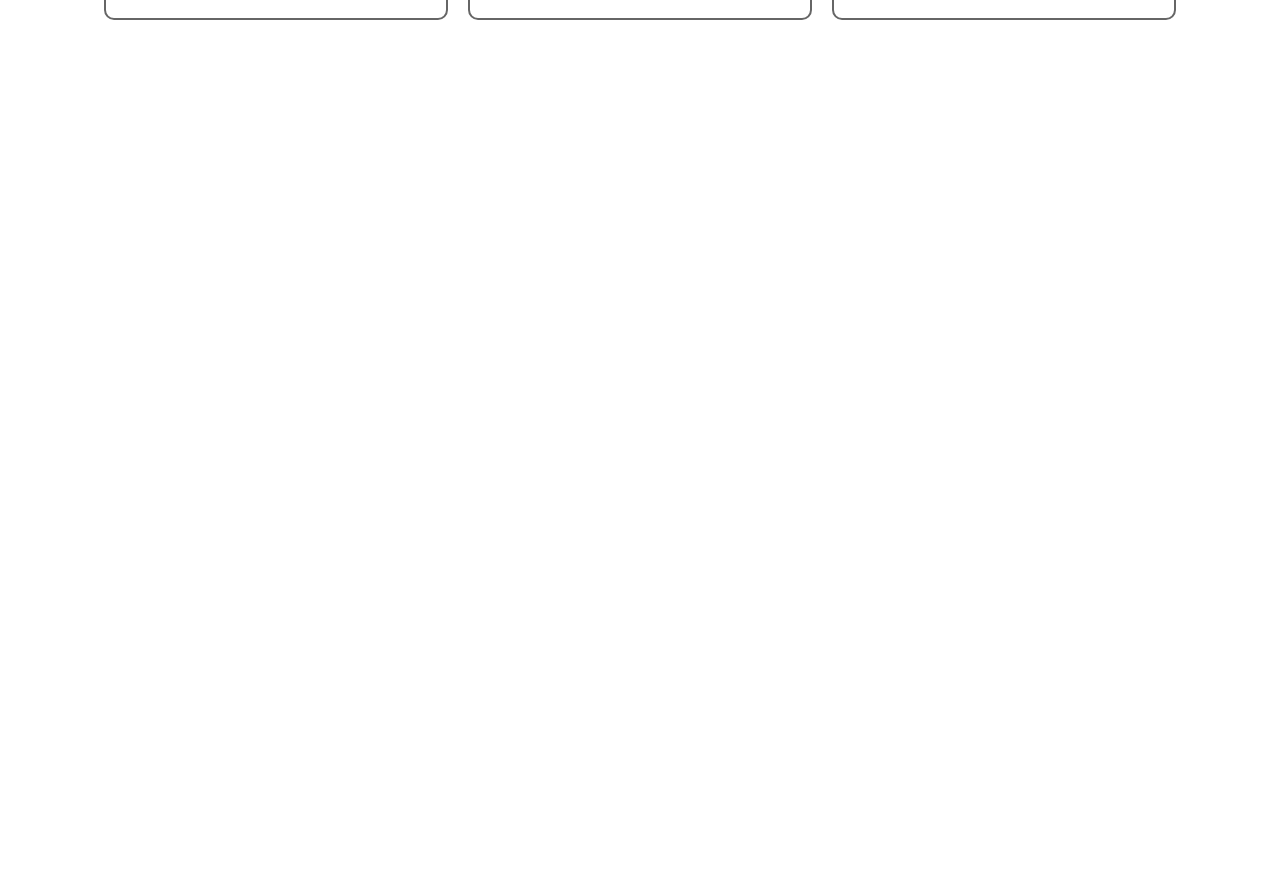
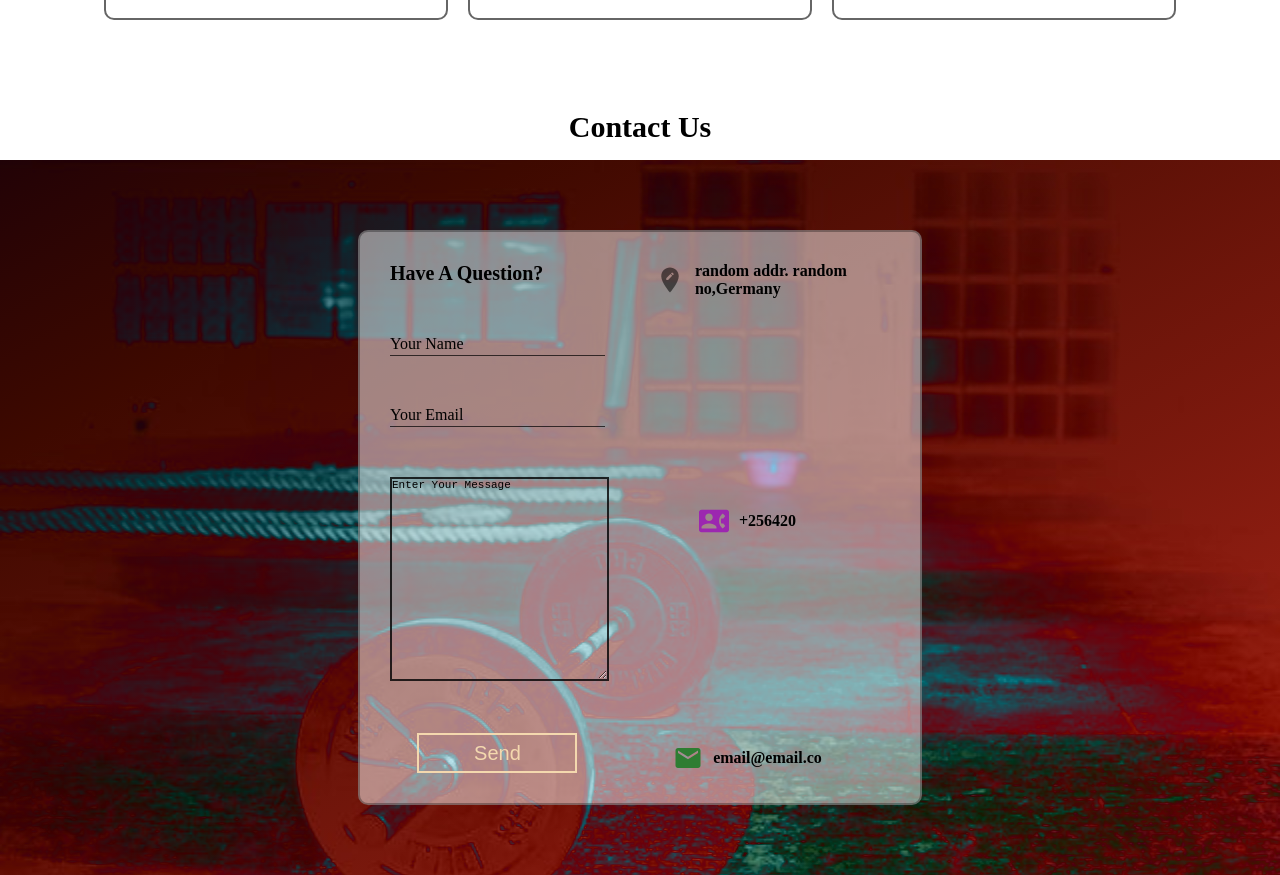
Before and after one commit to greatAlhazen/react-landing-page, a React (Create React App) app: page / in a window 1280 px wide. Shown: the part 2660-3535 px from the top of the page. Before the commit the page ends 2750 px from the top, so only its background shows below. Built offline with nearby package versions, Linux system fonts and the light colour scheme.

Commit message:
create contact section

```diff
--- a/src/App.jsx
+++ b/src/App.jsx
@@ -3,7 +3,7 @@ import Home from './components/Home';
 import Services from './components/Services';
 import About from './components/About';
 import Plans from './components/Plans';
-
+import Contact from './components/Contact';
 
 const App = () => {
   return (
@@ -13,6 +13,7 @@ const App = () => {
     <Services/>
     <About/>
     <Plans/>
+    <Contact/>
     </>
   );
 };
--- /dev/null
+++ b/src/components/Contact.jsx
@@ -0,0 +1,172 @@
+import styled from 'styled-components';
+import { button,mobileScreen } from "../responsive";
+import EditLocationIcon from '@mui/icons-material/EditLocation';
+import ContactPhoneIcon from '@mui/icons-material/ContactPhone';
+import LocalPostOfficeIcon from '@mui/icons-material/LocalPostOffice';
+
+const Container = styled.div`
+    padding:7rem 2rem;
+    position:relative;
+    margin-top:7rem;
+    background-image: linear-gradient(to right bottom, #301008, #B73225),
+    url('/images/contact.jpg');
+    background-blend-mode: difference;
+    background-position:center;
+    background-size:cover;
+    display:flex;
+    align-items:center;
+    justify-content:center;
+`;
+
+const Heading = styled.h1`
+    position:absolute;
+    top:-5rem;
+    left:50%;
+    transform:translateX(-50%);
+    font-size:3rem;
+`;
+
+const Wrapper = styled.div`
+    display:flex;
+    padding:3rem;
+    border:2px solid rgba(0,0,0,.3);
+    background-color:rgba(255,255,255,.5);
+    border-radius:1rem;
+    width:50rem;
+    position:relative;
+    ${mobileScreen({ flexDirection:'column' })};
+`;
+
+const Form = styled.form`
+    width:50%;
+    display:flex;
+    flex-direction:column;
+    gap:5rem;
+    ${mobileScreen({ width:'100%' })};
+`;
+
+const FormTitle = styled.h4`
+    font-size:2rem;
+    color:#000;
+`
+
+const InputWrapper = styled.div`
+    position:relative;
+`;
+
+const Input = styled.input`
+    width:100%;
+    height:2rem;
+    border-bottom:1px solid rgba(0,0,0,.7);
+    background-color:transparent;
+    outline:none;
+    font-size:1.4rem;
+
+    &:focus ~ span, &:valid ~ span{
+        top:-3rem;
+        &:after{
+            content:':'
+        }
+    }
+`;
+
+
+const InputTitle = styled.span`
+    position:absolute;
+    top:0;
+    left:0;
+    font-size:1.6rem;
+    transition:.5s;
+`;
+
+const TextArea = styled.textarea`
+    width:100%;
+    height:20rem;
+    border:2px solid rgba(0,0,0,.8);
+    background-color:transparent;
+    color:#fff;
+    font-size:1.6rem;
+
+    &::placeholder{
+        color:#000;
+        font-size:1.1rem;
+    }
+`;
+
+const Button = styled.button`
+    ${button({
+    width:"16rem",
+    })}
+    margin:0 auto;
+
+    &:hover{
+        background-color:#000;
+        color:#fff;
+      }
+`;
+
+const Deatils = styled.div`
+      display:flex;
+      align-items:center;
+      justify-content:space-between;
+      gap:3rem;
+      flex-direction:column;
+      ${mobileScreen({ marginTop:'3rem' })};
+`;
+
+const Deatil = styled.div`
+      display:flex;
+      font-size:3rem;
+      align-items:center;
+      gap:1rem;
+
+      &:nth-child(1){
+        margin-left:5rem;
+         ${mobileScreen({ marginLeft:'0' })};
+      }
+`;
+
+const DeatilTitle = styled.h4`
+      font-size:1.6rem;
+`;
+
+const Contact = () => {
+  return (
+    <Container>
+        <Heading>Contact Us</Heading>
+        <Wrapper>
+            <Form>
+                <FormTitle>Have A Question?</FormTitle>
+            <InputWrapper>
+            <Input type='text' required/>
+            <InputTitle>Your Name</InputTitle>
+            </InputWrapper>
+            <InputWrapper>
+            <Input type='email' required/>
+            <InputTitle>Your Email</InputTitle>
+            </InputWrapper>
+            <InputWrapper>
+            <TextArea required placeholder='Enter Your Message'></TextArea>
+            </InputWrapper>
+            <Button>Send</Button>
+            </Form>
+            <Deatils>
+                <Deatil>
+                    <EditLocationIcon fontSize='inherit' color='action'/>
+                    <DeatilTitle>random addr. random no,Germany</DeatilTitle>
+                </Deatil>
+                <Deatil>
+                    <ContactPhoneIcon fontSize='inherit' color='secondary'/>
+                    <DeatilTitle>+256420</DeatilTitle>
+                </Deatil>
+                <Deatil>
+                    <LocalPostOfficeIcon fontSize='inherit' color='success'/>
+                    <DeatilTitle>email@email.co</DeatilTitle>
+                </Deatil>
+            </Deatils>
+        </Wrapper>
+    </Container>
+  )
+}
+
+export default Contact
```
Also changed, not shown: public/images/contact.jpg (added).
